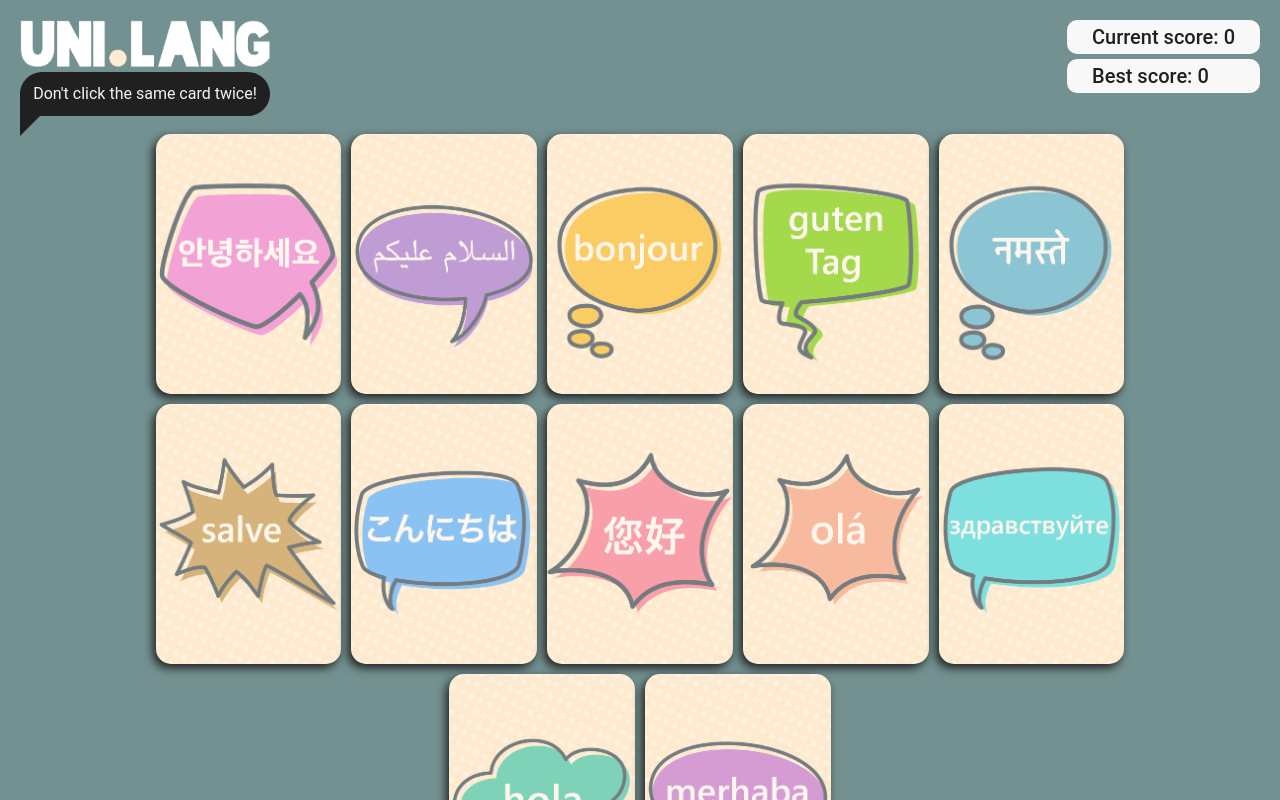
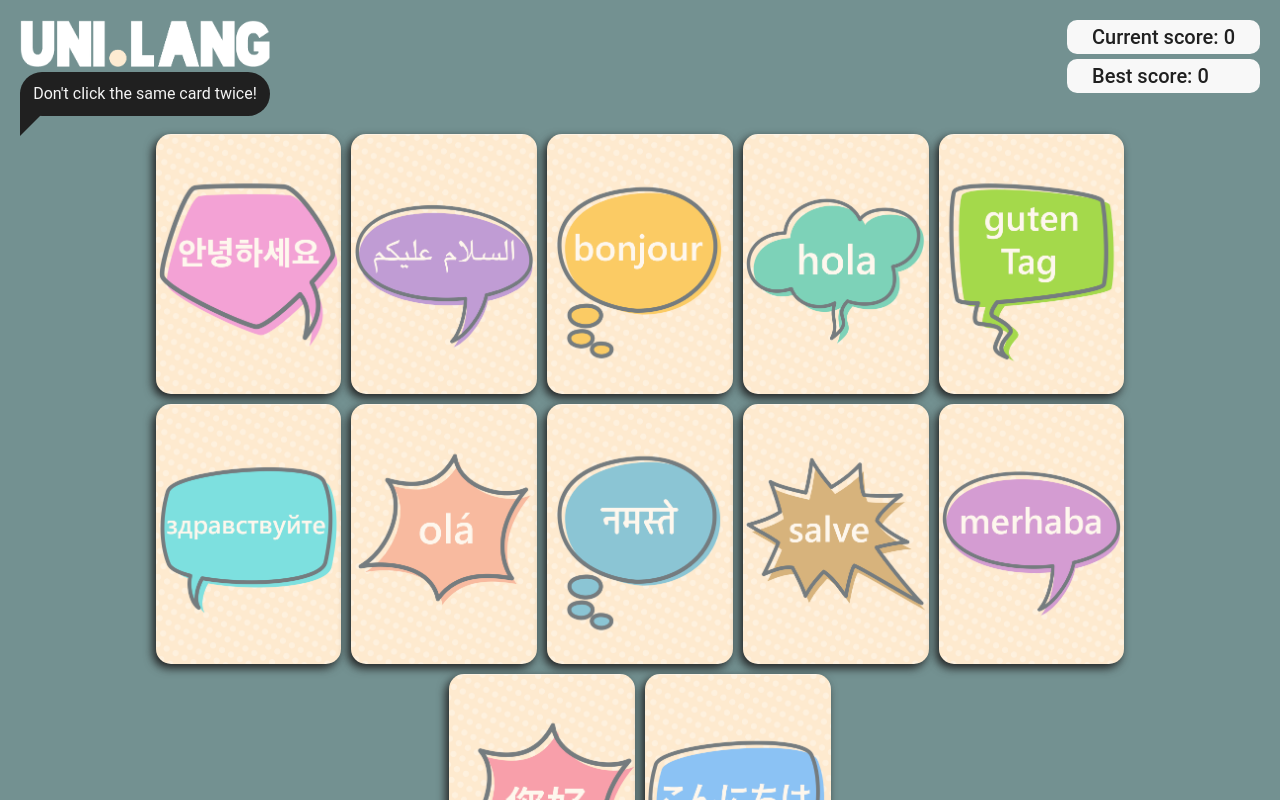
Before and after one commit to kristenmazza/memory-card, a React (Vite) app: page / in a window 1280 px wide. Built offline with nearby package versions, Linux system fonts and the light colour scheme.

Commit message:
Display cards randomly on reload and repeat play

```diff
--- a/src/App.jsx
+++ b/src/App.jsx
@@ -1,7 +1,7 @@
 import { useState } from 'react';
 import './App.css';
 import Header from './components/Header';
-import Gameboard from './components/Gameboard';
+import Gameboard, { shuffle } from './components/Gameboard';
 import Footer from './components/Footer';
 import Modal from './components/Modal';
 
@@ -69,11 +69,16 @@ function App() {
     },
   ]
 
-  const [imageList, setImageList] = useState(images);
+  // Shuffle images on load
+  const newImageList = [...images]
+  const shuffledImages = shuffle({ newImageList });
+
+  const [imageList, setImageList] = useState(shuffledImages);
   const [currentScore, setCurrentScore] = useState(0);
   const [bestScore, setBestScore] = useState(0);
   const [modalStatus, setModalStatus] = useState("");
   const [gameIsWon, setGameIsWon] = useState(false)
+
 
   return (
     <>
--- a/src/components/Gameboard.jsx
+++ b/src/components/Gameboard.jsx
@@ -2,11 +2,16 @@ import Card from './Card';
 import './Gameboard.css';
 import React from 'react';
 
-function shuffle({ newImageList }) {
+export function shuffle({ newImageList }) {
     const shuffledImages = [...newImageList];
-    shuffledImages.sort(() => Math.random() - 0.5)
+    shuffledImages.sort(() => Math.random() - 0.5);
 
     return shuffledImages;
+}
+
+function createShuffledImageList({ newImageList, setImageList }) {
+    const shuffledImages = shuffle({ newImageList });
+    setImageList(shuffledImages);
 }
 
 function updateBestScore(currentScore, bestScore, setBestScore) {
@@ -18,7 +23,11 @@ function updateBestScore(currentScore, bestScore, setBestScore) {
 export function handlePlayAgainClick(setModalStatus, setCurrentScore, setImageList, images, currentScore, bestScore, setBestScore, setGameIsWon) {
     setModalStatus("");
     setCurrentScore(0);
-    setImageList(images);
+
+    const newImageList = [...images]
+    const shuffledImages = shuffle({ newImageList });
+    setImageList(shuffledImages);
+
     updateBestScore(currentScore, bestScore, setBestScore);
     setGameIsWon(false);
 }
@@ -70,11 +79,11 @@ export function handleCardClick({ imageList, setImageList, name, currentScore, s
     const newImageList = updateClickStatus({
         imageList, name, currentScore, setCurrentScore, setModalStatus, setGameIsWon
     });
-    const shuffledImages = shuffle({ newImageList, setImageList });
-    setImageList(shuffledImages);
+    createShuffledImageList({ newImageList, setImageList });
 }
 
 export default function Gameboard({ imageList, setImageList, currentScore, setCurrentScore, setModalStatus, setGameIsWon }) {
+
     const cards = imageList.map(image => {
         const { name, src } = image;
         return (
```
